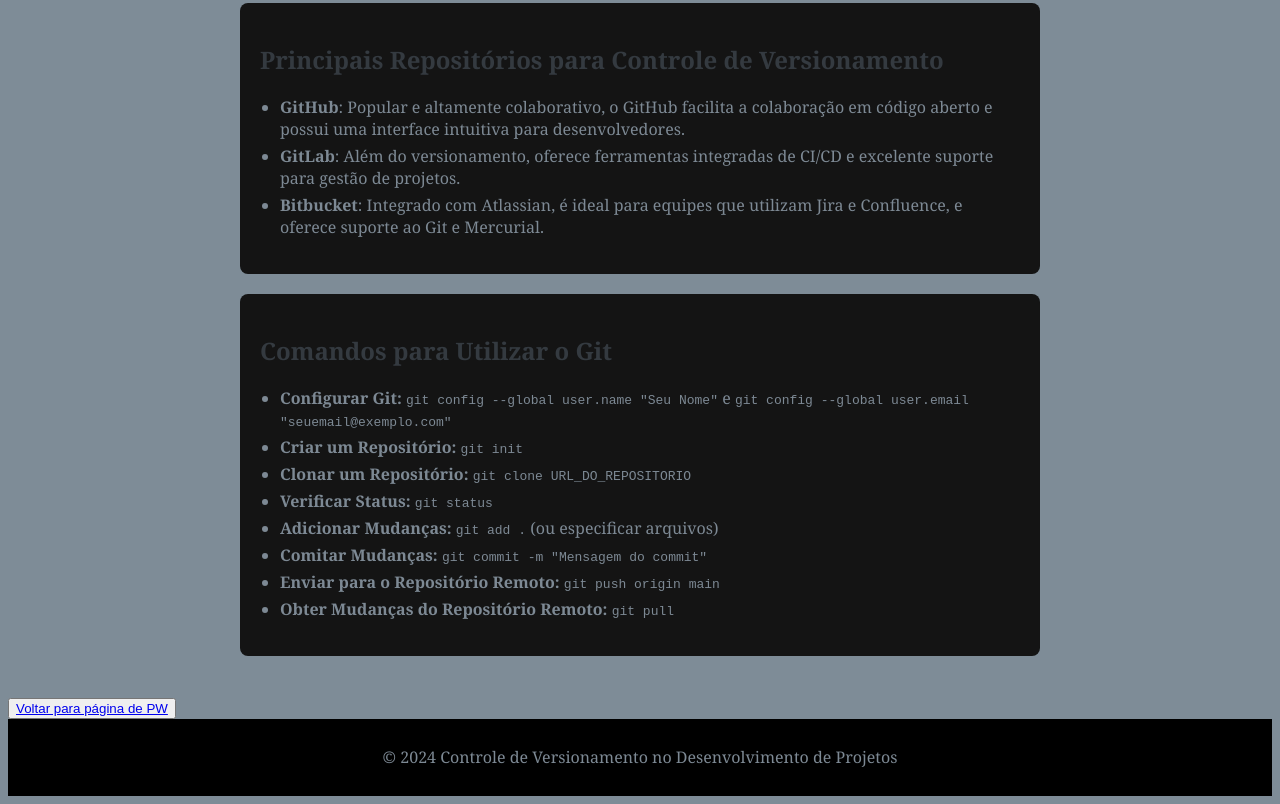
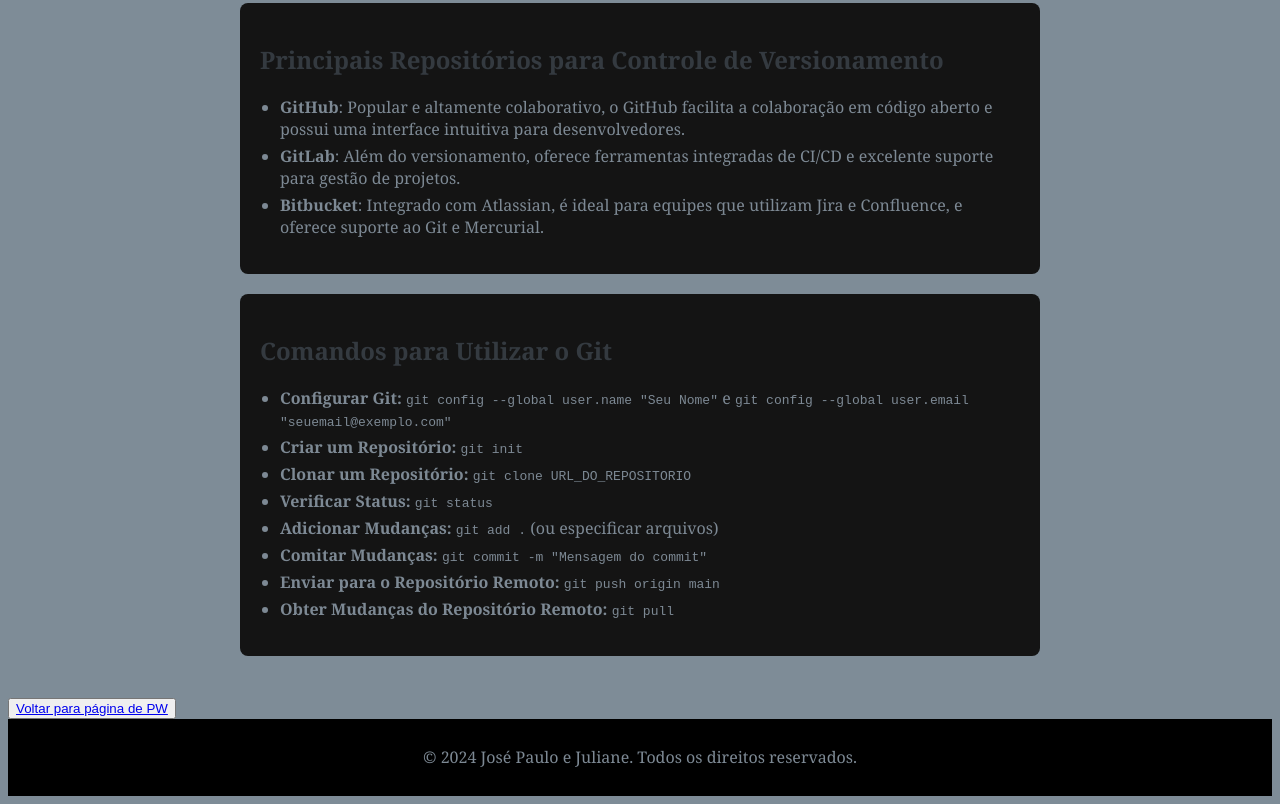
Before and after one commit to Maellzx7/Mael, a plain HTML site: page ControleV.html in a window 1280 px wide. Shown: the part 783-1587 px from the top of the page. Drawn offline with Linux system fonts and the light colour scheme.

Commit message:
Add files via upload

```diff
--- a/ControleV.html
+++ b/ControleV.html
@@ -109,7 +109,7 @@
   </main>
   <button><a class="nav-link active" aria-current="page" href="PW.html">Voltar para página de PW</a></button>
   <footer>
-    <p>&copy; 2024 Controle de Versionamento no Desenvolvimento de Projetos</p>
+    <p>&copy; 2024 José Paulo e Juliane. Todos os direitos reservados.</p>
   </footer>
 
 </body>
```
